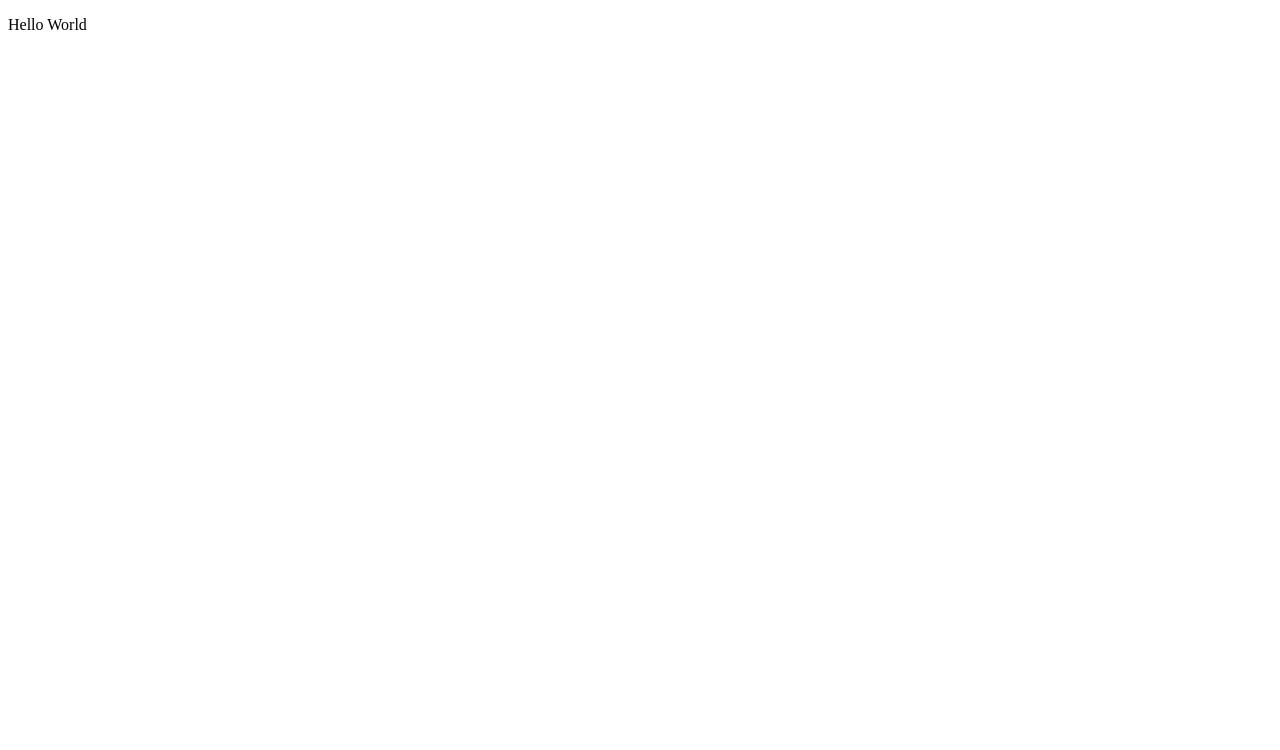
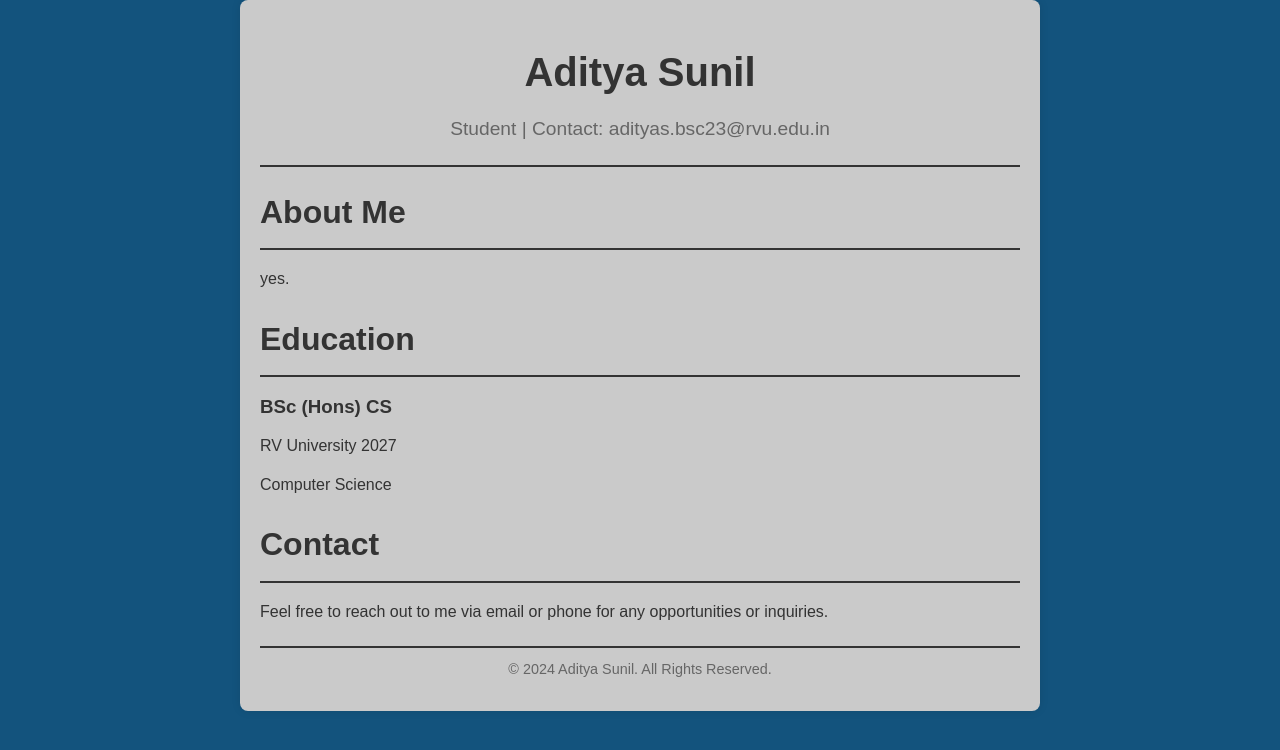
Before and after one commit to Adi5424k/demoRESUME, a plain HTML site: page index.html in a window 1280 px wide. Drawn offline with Linux system fonts and the light colour scheme.

Commit message:
Add files via upload

```diff
--- a/index.html
+++ b/index.html
@@ -3,9 +3,61 @@
 <head>
     <meta charset="UTF-8">
     <meta name="viewport" content="width=device-width, initial-scale=1.0">
-    <title>demoResume</title>
+    <title>Aditya Sunil | Resume</title>
+    <link rel="stylesheet" href="style.css">
 </head>
 <body>
-    <p>Hello World</p>
+    <div class="container">
+        <header>
+            <h1>Aditya Sunil</h1>
+            <p>Student | Contact: adityas.bsc23@rvu.edu.in</p>
+        </header>
+
+        <section id="about">
+            <h2>About Me</h2>
+            <p>yes.</p>
+        </section>
+
+        <!-- <section id="experience">
+            <h2>Experience</h2>
+            <div class="job">
+                <h3>Job Title</h3>
+                <p>Company Name - <span>Start Date - End Date</span></p>
+                <ul>
+                    <li>Describe your role and responsibilities.</li>
+                    <li>Highlight key achievements and contributions.</li>
+                </ul>
+            </div>
+        </section> -->
+
+        <!-- <section id="skills">
+            <h2>Skills</h2>
+            <ul class="skills-list">
+                <li>Skill 1</li>
+                <li>Skill 2</li>
+                <li>Skill 3</li>
+            </ul>
+        </section> -->
+
+        <section id="education">
+            <h2>Education</h2>
+            <div class="education-item">
+                <h3>BSc (Hons) CS</h3>
+                <p>RV University<span> 2027</span></p>
+                <p>Computer Science</p>
+            </div>
+        </section>
+
+        <section id="contact">
+            <h2>Contact</h2>
+            <p>Feel free to reach out to me via email or phone for any opportunities or inquiries.</p>
+        </section>
+
+        <footer>
+            <p>© 2024 Aditya Sunil. All Rights Reserved.</p>
+        </footer>
+    </div>
+
+    <script src="script.js"></script>
 </body>
 </html>
--- /dev/null
+++ b/script.js
@@ -0,0 +1,9 @@
+
+window.addEventListener('load', () => {
+    const sections = document.querySelectorAll('section');
+    sections.forEach((section, index) => {
+        setTimeout(() => {
+            section.classList.add('animate');
+        }, index * 300);
+    });
+});
--- /dev/null
+++ b/style.css
@@ -0,0 +1,89 @@
+* {
+    margin: 0;
+    padding: 0;
+    box-sizing: border-box;
+    font-family: 'Arial', sans-serif;
+}
+
+body {
+    background-color: #13537d;
+    color: #333;
+    line-height: 1.6;
+}
+
+.container {
+    max-width: 800px;
+    margin: 0 auto;
+    padding: 20px;
+    background: #cacaca;
+    border-radius: 8px;
+    box-shadow: 0 0 10px rgba(0, 0, 0, 0.1);
+}
+
+header {
+    text-align: center;
+    padding: 20px 0;
+    border-bottom: 2px solid #333;
+}
+
+header h1 {
+    margin-bottom: 10px;
+    font-size: 2.5em;
+    color: #333;
+}
+
+header p {
+    font-size: 1.2em;
+    color: #666;
+}
+
+section {
+    margin: 20px 0;
+    opacity: 0;
+    transform: translateY(50px);
+    transition: opacity 0.6s ease, transform 0.6s ease;
+}
+
+section.animate {
+    opacity: 1;
+    transform: translateY(0);
+}
+
+section h2 {
+    font-size: 2em;
+    color: #333;
+    border-bottom: 2px solid #333;
+    padding-bottom: 10px;
+    margin-bottom: 15px;
+}
+
+section p,
+section ul {
+    margin-top: 10px;
+    line-height: 1.8;
+}
+
+ul.skills-list {
+    display: flex;
+    flex-wrap: wrap;
+}
+
+ul.skills-list li {
+    background: #333;
+    color: #fff;
+    padding: 5px 10px;
+    margin: 5px;
+    border-radius: 4px;
+}
+
+footer {
+    text-align: center;
+    padding: 10px 0;
+    border-top: 2px solid #333;
+    margin-top: 20px;
+}
+
+footer p {
+    font-size: 0.9em;
+    color: #666;
+}
```
